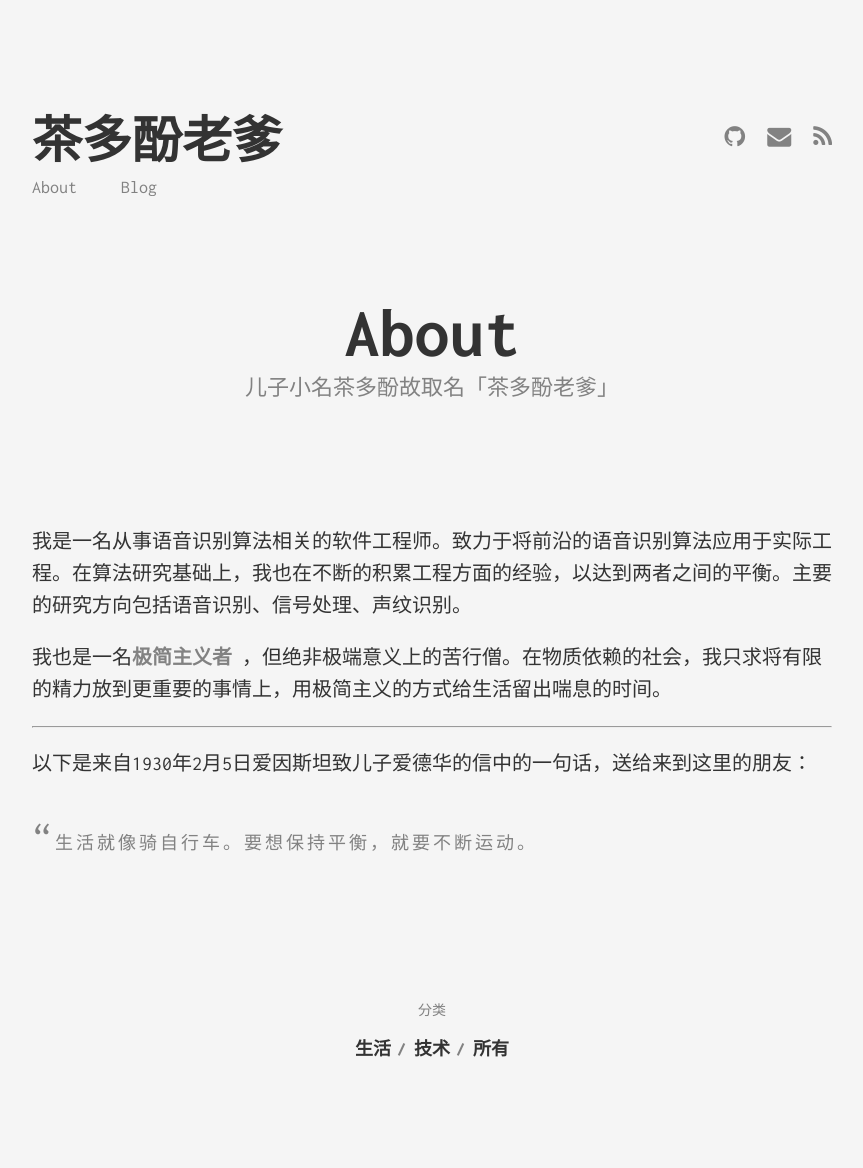
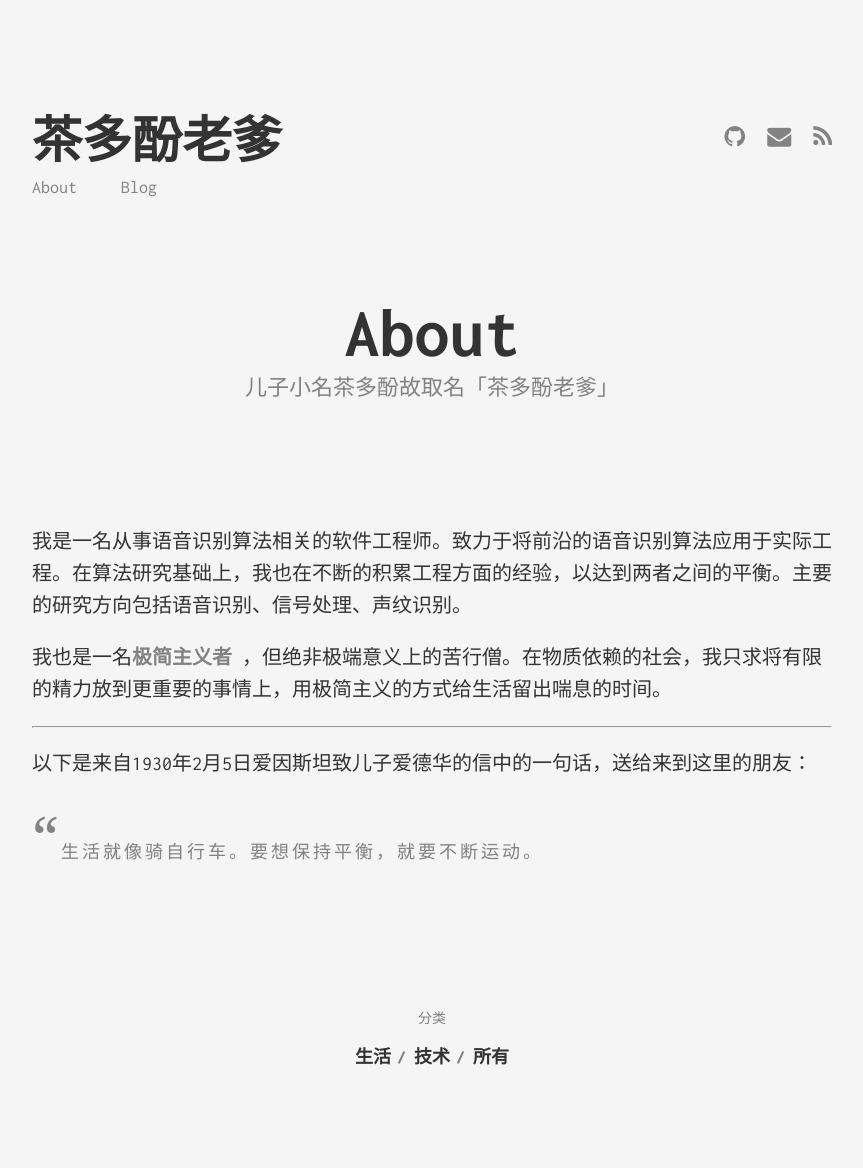
Before and after one commit to TeaPoly/TeaPoly.github.io, a Jekyll site: the page built from about.md, in a window 1280 px wide. Shown: the whole page, without its empty margins (208-1071 px from the left). Built offline with Jekyll 4.4.1, drawn with Linux system fonts in a browser that asks for light colours.

Commit message:
[Fix] New quote style.

```diff
--- a/_sass/_default.scss
+++ b/_sass/_default.scss
@@ -27,12 +27,13 @@ img {
 }
 
 blockquote {
+    font-family: 'Georgia', ;
     letter-spacing: 3px;
     margin:0px;
     margin-top: 40px;
     margin-bottom: 70px;
     padding: 0px;
-    text-align: left;
+    text-align: justify;
     position: relative;
 
     footer {
@@ -53,7 +54,7 @@ blockquote {
         font-size: 18px;
         color: $cloudy;
         font-weight: 400;
-        &:before { font-size: 40px; content: "“"; }
+        &:before { font-size: 58px; content: "“"; }
         &:after {  }
     }
 }
```
